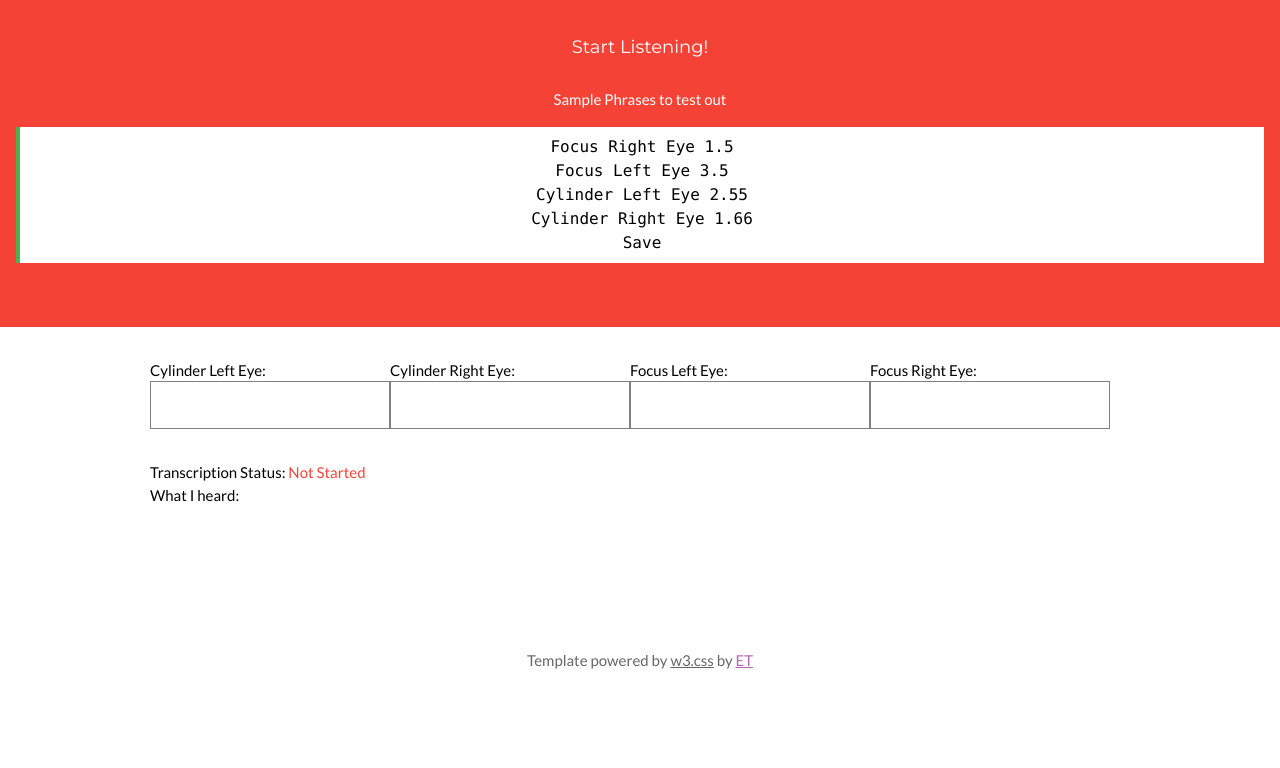
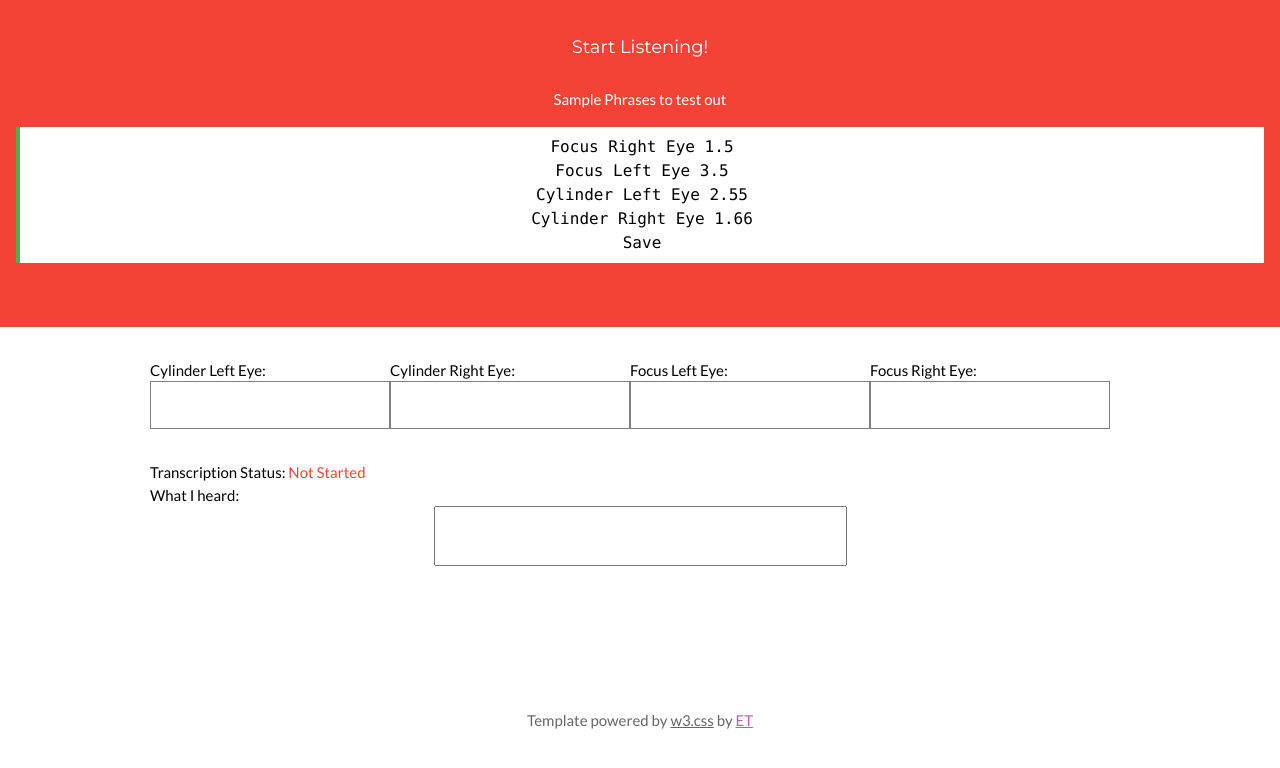
Before and after one commit to elvistony/speech-to-text, a plain HTML site: page index.html in a window 1280 px wide. Shown: the part 142-910 px from the top of the page. Drawn offline with nearby package versions, Linux system fonts and the light colour scheme.

Commit message:
innerText was not working

```diff
--- a/index.html
+++ b/index.html
@@ -80,7 +80,9 @@ Save</pre>
     <div class="w3-row  w3-padding-32">
         <div>Transcription Status: <span class="w3-text-red" id="transcriptionStatus">Not Started</span></div>
         What I heard:
-<div id="capturedText" class="w3-center w3-xxlarge"></div>
+<div class="w3-center w3-xxlarge">
+  <input type="text" readonly name="" id="capturedText">
+</div>
     </div>
   </div>
 </div>
--- a/js/script.js
+++ b/js/script.js
@@ -46,7 +46,7 @@ function startTranscription() {
         }
 
         if (transcript.trim() !== '') {
-            capturedTextInput.innerText = transcript;
+            capturedTextInput.value = transcript;
             processSpeechInput(transcript);
 
         }
```
